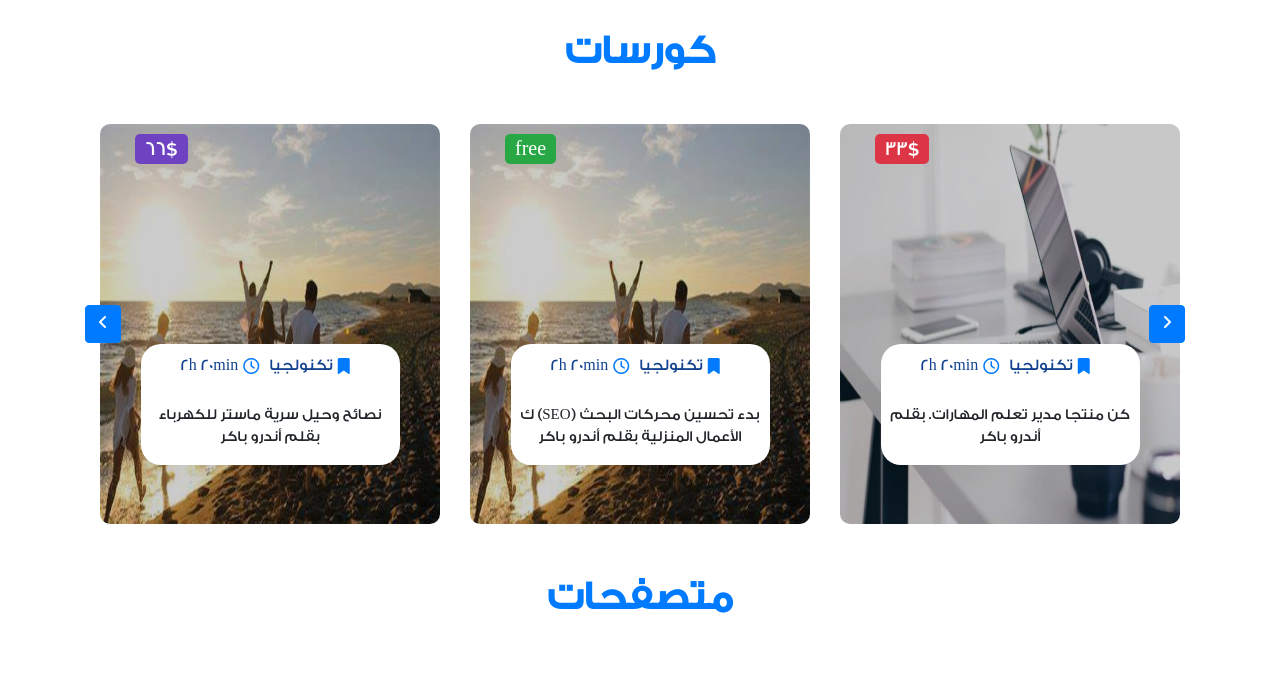
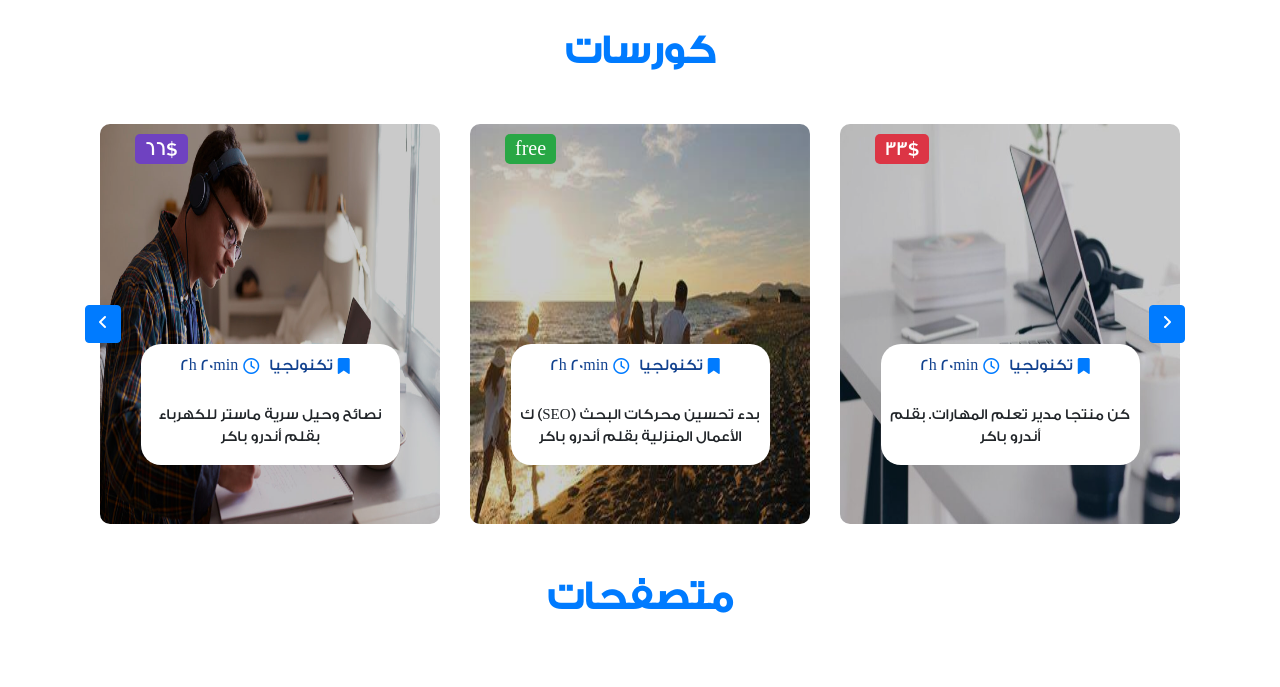
Before and after one commit to YASOOGX/templateyasoo9, a plain HTML site: page index.html in a window 1280 px wide. Shown: the part 840-1527 px from the top of the page. Drawn offline with Linux system fonts and the light colour scheme.

Commit message:
Update index.html
fix image

```diff
--- a/index.html
+++ b/index.html
@@ -172,7 +172,7 @@
           </div>
           <div class="col-lg-4 col-md-6 col-12">
             <div class="sale" style="background-color: var(--purple)">66$</div>
-            <img src="image/travel-2.JPG" alt="erorr" />
+            <img src="image/landing 1.jpg" alt="erorr" />
             <div class="content">
               <div class="head-inf">
                 <div class="info">
```
